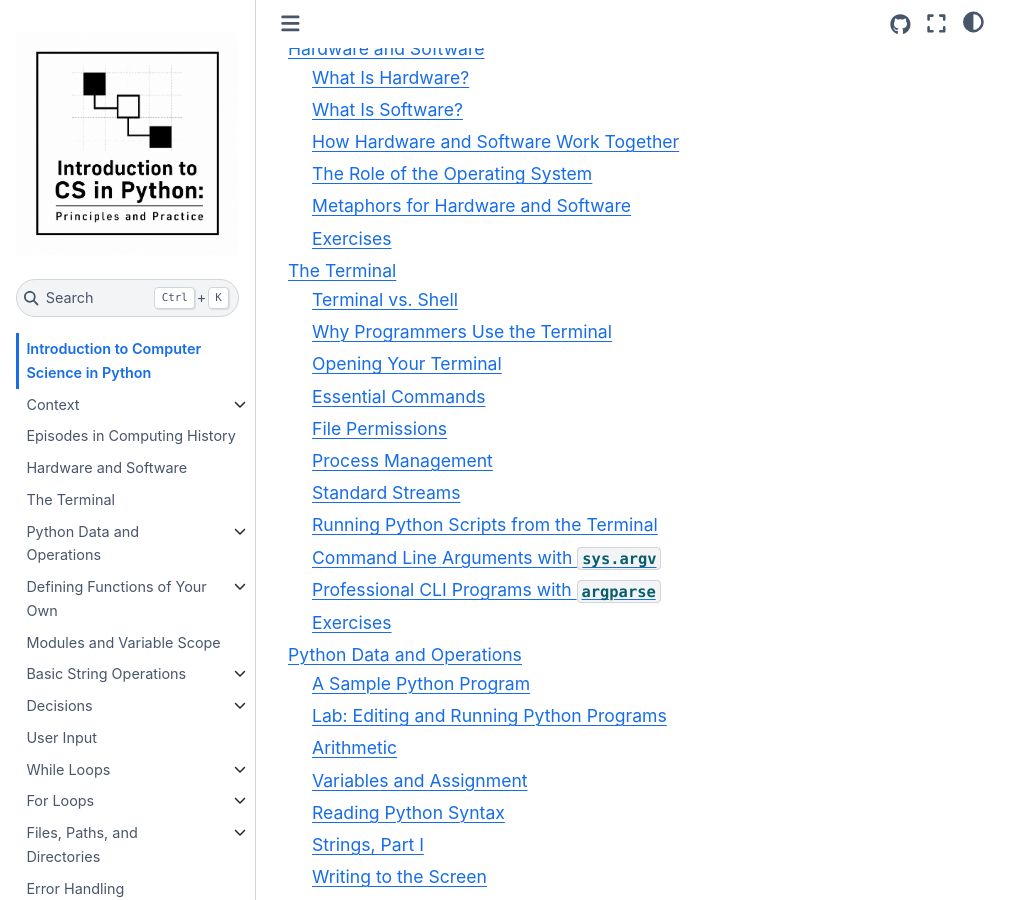
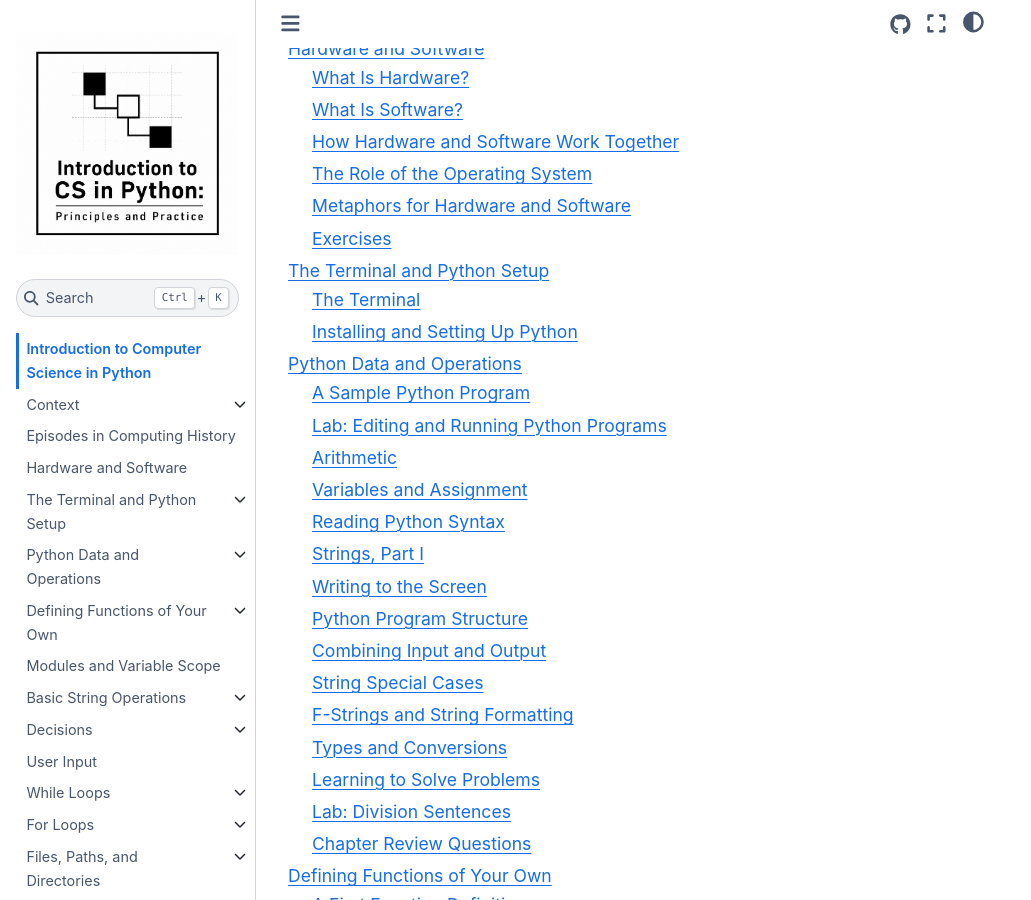
Before and after one commit to gkthiruvathukal/introcs-python-ai, a Sphinx documentation site: the page built from source/index.rst, in a window 1280 px wide and 900 px high, scrolled down 618 px. Shown: the whole window, without its empty margins (0-1031 px from the left). Built offline with Sphinx 7.4.7 and the Sphinx Book theme 1.1.4, drawn with Linux system fonts in a browser that asks for light colours; part of the change alters nothing that is shown.

Commit message:
Add Python installation and virtual environment setup chapter
New python-setup.rst covers Windows (WSL), macOS (Homebrew and python.org),
and Linux (apt/dnf/pacman) installation paths for Python 3.12+, plus venv
creation, activation, and deactivation, with a brief note on uv. Updated
terminal/terminal.rst as a toctree wrapper to include both overview and the
new python-setup page; updated index.rst accordingly.

Co-Authored-By: Claude Sonnet 4.6 <noreply@anthropic.com>

```diff
--- a/source/index.rst
+++ b/source/index.rst
@@ -13,7 +13,7 @@ Introduction to Computer Science in Python
    context/context
    computing_history/overview
    hardware/overview
-   terminal/overview
+   terminal/terminal
    data/data
    functions/functions
    modules/overview
--- /dev/null
+++ b/source/terminal/python-setup.rst
@@ -0,0 +1,234 @@
+.. index:: Python installation, virtual environment, venv, Homebrew, WSL, Windows Subsystem for Linux, pyenv, python3
+
+.. _Python-Setup:
+
+Installing and Setting Up Python
+=================================
+
+.. note::
+   *Source:* Python-specific — no equivalent in the C# edition.
+
+This book is terminal-centric by design. We believe that learning to work at the
+command line from the start builds habits that will serve you throughout your career.
+That means we deliberately de-emphasize graphical IDEs and point-and-click
+installers. The terminal is where programmers live, and this chapter gets you set
+up there.
+
+.. note::
+   **Recommended platforms: macOS and Linux.** Both provide a Unix-compatible
+   shell experience out of the box. Windows can work, but only via the Windows
+   Subsystem for Linux (WSL). If you are on Windows, read the Windows section
+   below first, then follow the Linux instructions.
+
+We target **Python 3.12 or later** throughout this book.
+
+Windows: Use WSL
+-----------------
+
+Windows does not ship with a Unix-compatible shell, and the native Windows
+command prompt (``cmd.exe``) or PowerShell behave differently enough from a
+Unix terminal that following along becomes unnecessarily difficult. The solution
+is the **Windows Subsystem for Linux (WSL)**, which runs a real Linux environment
+directly on Windows — no virtual machine required.
+
+We recommend WSL 2 with the Ubuntu distribution. Microsoft provides official
+setup instructions here:
+
+   https://learn.microsoft.com/en-us/windows/wsl/install
+
+The short version: open PowerShell as Administrator and run:
+
+.. code-block:: none
+
+   wsl --install
+
+This installs WSL 2 and Ubuntu by default. Once installation completes and you
+have rebooted, launch **Ubuntu** from the Start menu. You will be dropped into a
+Bash shell inside a real Ubuntu environment.
+
+From that point forward, follow the **Linux** instructions below exactly as
+written. Everything will work the same way.
+
+macOS
+------
+
+macOS ships with Python 3 pre-installed, but Apple's bundled version is often
+out of date and tied to system tools — not ideal for coursework. We recommend
+one of the two approaches below.
+
+**Option A: Install Python via Homebrew (recommended)**
+
+`Homebrew <https://brew.sh>`__ is the standard package manager for macOS. If
+you do not already have it, install it by running this command in your terminal:
+
+.. code-block:: none
+
+   /bin/bash -c "$(curl -fsSL https://raw.githubusercontent.com/Homebrew/install/HEAD/install.sh)"
+
+Follow the prompts. Once Homebrew is installed, install Python 3.12:
+
+.. code-block:: none
+
+   brew install python@3.12
+
+Homebrew installs Python alongside a ``pip`` and a ``python3.12`` binary. Verify
+your installation:
+
+.. code-block:: none
+
+   python3.12 --version
+
+Output:
+
+.. code-block:: none
+
+   Python 3.12.x
+
+**Option B: Use the python.org installer (no Homebrew)**
+
+Download the macOS installer for Python 3.12 (or later) from:
+
+   https://www.python.org/downloads/
+
+Run the ``.pkg`` file and follow the installer. When it completes, open a new
+terminal window and verify:
+
+.. code-block:: none
+
+   python3 --version
+
+Output:
+
+.. code-block:: none
+
+   Python 3.12.x
+
+Either way, once you have Python 3.12 installed, continue to the
+:ref:`Virtual Environments <Virtual-Environments>` section below.
+
+Linux
+------
+
+Most Linux distributions include Python 3, but it may not be 3.12. Use your
+distribution's package manager to install the right version.
+
+**Ubuntu / Debian:**
+
+.. code-block:: none
+
+   sudo apt update
+   sudo apt install python3.12 python3.12-venv python3.12-dev
+
+**Fedora / RHEL / CentOS:**
+
+.. code-block:: none
+
+   sudo dnf install python3.12
+
+**Arch Linux:**
+
+.. code-block:: none
+
+   sudo pacman -S python
+
+(Arch typically ships the latest stable Python.)
+
+Verify after installation:
+
+.. code-block:: none
+
+   python3.12 --version
+
+Output:
+
+.. code-block:: none
+
+   Python 3.12.x
+
+.. _Virtual-Environments:
+
+Virtual Environments
+---------------------
+
+Regardless of your platform, you should always work inside a **virtual
+environment** rather than installing packages into the system Python. A virtual
+environment is an isolated copy of Python with its own package directory. This
+keeps your projects independent from each other and from the system.
+
+**Creating a virtual environment**
+
+Navigate to the directory where you want to keep your coursework and create a
+virtual environment named ``venv``:
+
+.. code-block:: none
+
+   python3.12 -m venv venv
+
+This creates a ``venv/`` subdirectory containing a private Python interpreter
+and package directory.
+
+**Activating the virtual environment**
+
+You must activate the virtual environment every time you open a new terminal
+before doing any Python work for this course.
+
+On macOS and Linux (including WSL):
+
+.. code-block:: none
+
+   source venv/bin/activate
+
+Your prompt will change to show the environment name:
+
+.. code-block:: none
+
+   (venv) $
+
+On Windows (only if using native PowerShell, not WSL):
+
+.. code-block:: none
+
+   venv\Scripts\activate
+
+**Verifying the environment**
+
+With the environment active, confirm that Python and pip point into the virtual
+environment:
+
+.. code-block:: none
+
+   which python
+   python --version
+
+Output:
+
+.. code-block:: none
+
+   /path/to/your/coursework/venv/bin/python
+   Python 3.12.x
+
+**Deactivating**
+
+When you are finished working, you can deactivate the environment:
+
+.. code-block:: none
+
+   deactivate
+
+.. note::
+   **Activate before you work.** Every time you open a new terminal session,
+   run ``source venv/bin/activate`` before running any Python commands for
+   this course. Forgetting to activate is the most common source of "but it
+   worked before!" confusion.
+
+A Note on ``uv``
+-----------------
+
+If you continue in software development beyond this course, you will likely
+encounter ``uv``, a fast Python package and project manager written in Rust. It
+can create virtual environments, install packages, and manage Python versions all
+in one tool, and it is dramatically faster than ``pip``. For an introductory
+course, however, ``venv`` and ``pip`` are the right starting point — they are
+built into Python itself, require no additional installation, and teach the
+underlying concepts directly. Once you are comfortable with those, ``uv`` is
+worth exploring.
--- /dev/null
+++ b/source/terminal/terminal.rst
@@ -0,0 +1,8 @@
+The Terminal and Python Setup
+#############################
+
+.. toctree::
+   :maxdepth: 2
+
+   overview
+   python-setup
```
